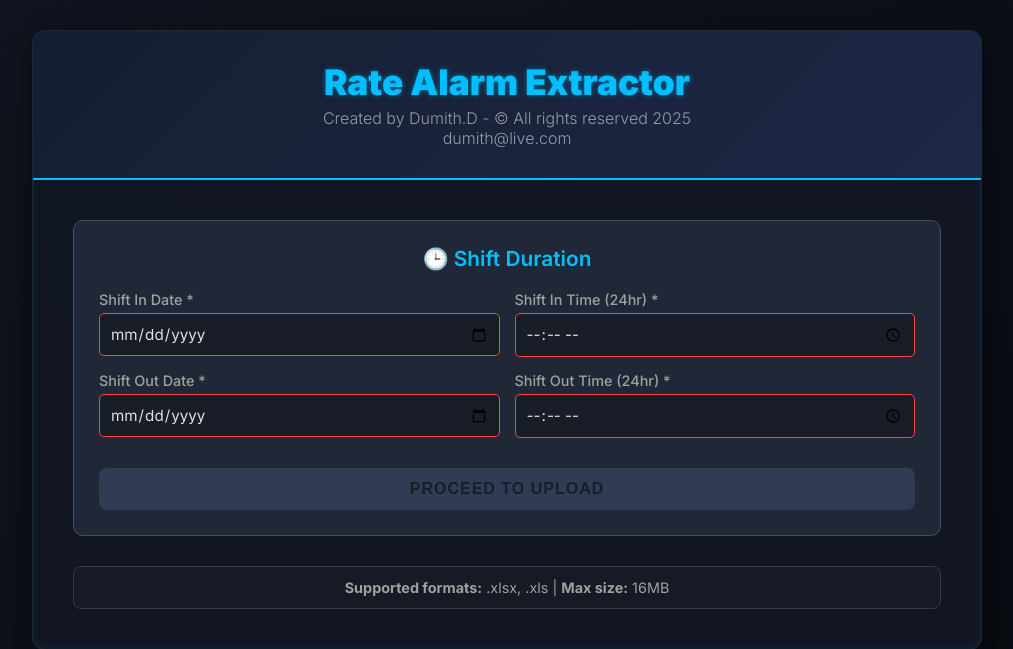
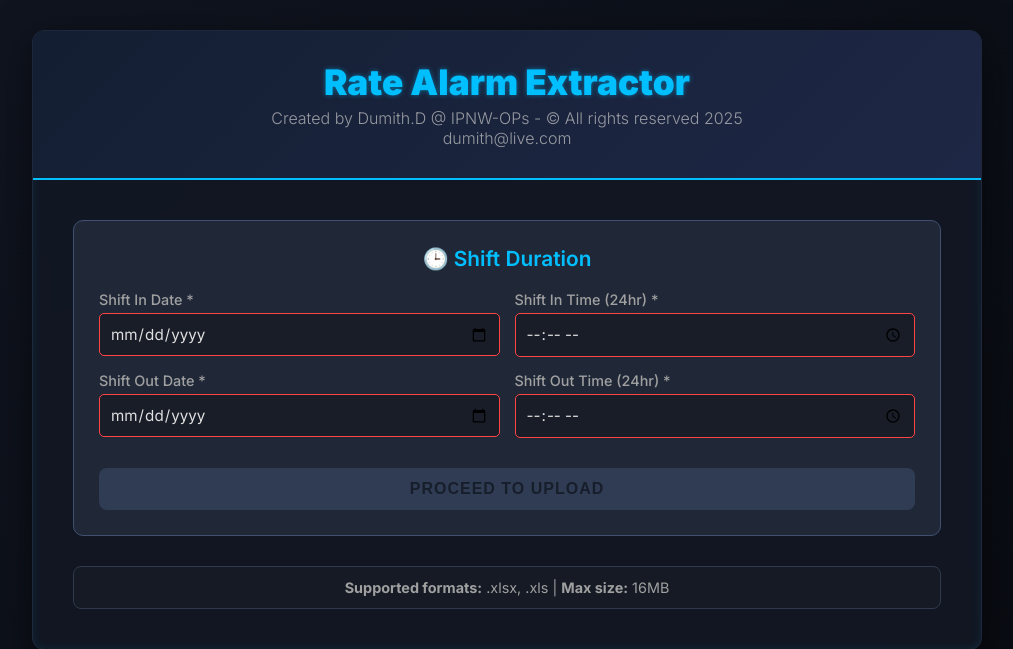
Before and after one commit to mdumithz-cpu/excel-analyzer, a Flask app: page / in a window 1280 px wide. Shown: the top 649 px of the page, without its empty margins (133-1146 px from the left). Run offline with Flask 3, Linux system fonts and the light colour scheme.

Commit message:
Update index.html

```diff
--- a/templates/index.html
+++ b/templates/index.html
@@ -469,7 +469,7 @@
     <div class="container">
         <div class="header">
             <h1>Rate Alarm Extractor</h1>
-            <p>Created by Dumith.D - © All rights reserved 2025</p>
+            <p>Created by Dumith.D @ IPNW-OPs - © All rights reserved 2025</p>
             <p>dumith@live.com</p>
         </div>
 
```
